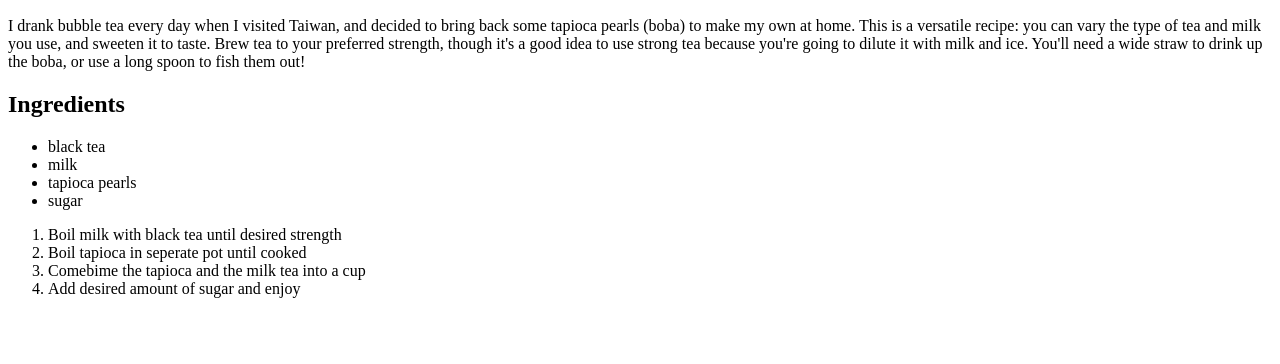
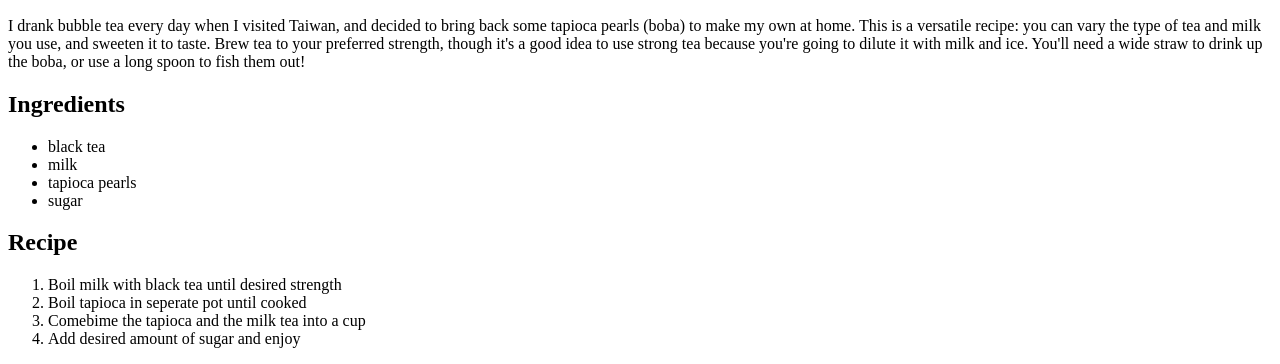
Before and after one commit to djtvaq/odin-recipes, a plain HTML site: page recipes/bubble-tea.html in a window 1280 px wide. Shown: the part 509-873 px from the top of the page. Before the commit the page ends 823 px from the top, so only its background shows below. Drawn offline with Linux system fonts and the light colour scheme.

Commit message:
Add "recipes" heading

```diff
--- a/recipes/bubble-tea.html
+++ b/recipes/bubble-tea.html
@@ -25,7 +25,7 @@
             <li>tapioca pearls</li>
             <li>sugar</li>
         </ul>
-
+<h2>Recipe</h2>
         <ol>
             <li>Boil milk with black tea until desired strength</li>
             <li>Boil tapioca in seperate pot until cooked</li>
```
